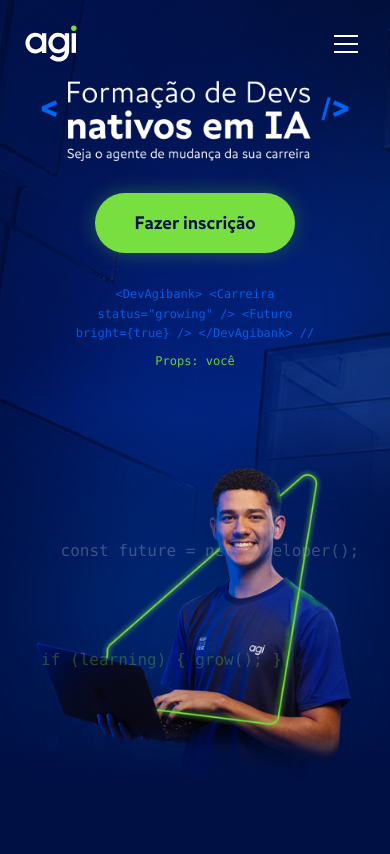
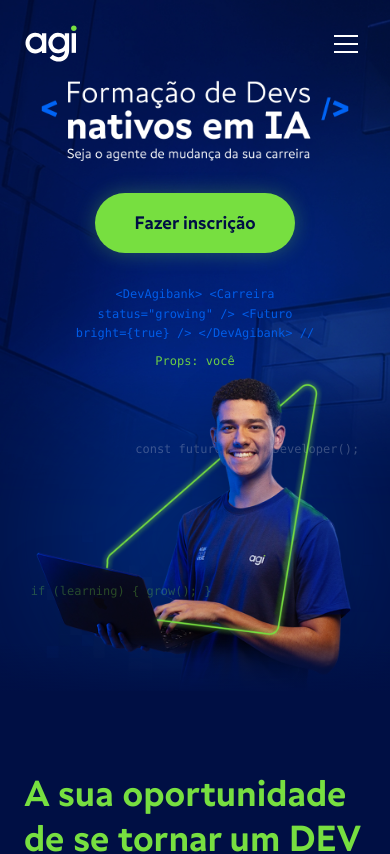
Before and after one commit to Uriel3coletivo/formacao-devs-ia, a Next.js app: page / in a window 390 px wide. Shown: the top 854 px of the page. Built offline with nearby package versions, Linux system fonts and the light colour scheme.

Commit message:
Update Hero.jsx

```diff
--- a/src/components/Hero.jsx
+++ b/src/components/Hero.jsx
@@ -16,7 +16,7 @@ export default function Hero() {
   }, [])
 
   return (
-    // MOBILE: pt-20 (reduzido para subir o conteúdo). DESKTOP: lg:pt-32 mantido.
+    // MOBILE: pt-20 pb-0. DESKTOP: lg:pt-32 lg:pb-12
     <section className="relative flex items-center bg-[#000f44] overflow-hidden pt-20 pb-0 lg:min-h-screen lg:pt-32 lg:pb-12">
 
       <div className="absolute inset-0 z-0">
@@ -38,7 +38,7 @@ export default function Hero() {
         <div className="grid grid-cols-1 lg:grid-cols-12 gap-0 items-center">
 
           {/* ========================================================= */}
-          {/* 🖥️ VERSÃO DESKTOP (BLINDADA) */}
+          {/* 🖥️ VERSÃO DESKTOP (BLINDADA - EXATAMENTE O SEU CÓDIGO) */}
           {/* ========================================================= */}
           <motion.div
             initial={{ opacity: 0, y: 30 }}
@@ -49,11 +49,11 @@ export default function Hero() {
             <img
               src="/images/Logo_Formacao_Devs.png"
               alt="Formação de Devs nativos em IA"
-              className="w-full max-w-[700px] xl:max-w-[850px] mb-8 object-contain -ml-8 xl:-ml-12"
+              className="w-full max-w-[700px] xl:max-w-[850px] mb-8 object-contain mt-12 lg:mt-0 -ml-8 xl:-ml-12"
               style={{ objectPosition: 'left center' }}
             />
 
-            <div className="pl-[75px] xl:pl-[90px] w-full flex flex-col items-start">
+            <div className="pl-6 md:pl-8 lg:pl-10 xl:pl-12 w-full flex flex-col items-start">
               <button className="bg-[#77df40] text-[#000f44] px-10 py-4 rounded-full font-bold text-lg hover:bg-[#0064f5] hover:text-white transition-all transform hover:scale-105 active:scale-95 shadow-[0_0_20px_rgba(119,223,64,0.3)]">
                 Fazer inscrição
               </button>
@@ -61,7 +61,7 @@ export default function Hero() {
               <motion.div
                 animate={{ x: mousePosition.x * 0.3, y: mousePosition.y * 0.3 }}
                 transition={{ type: 'spring', stiffness: 50, damping: 20 }}
-                className="mt-10 text-base text-[#0064f5] font-mono opacity-90 leading-relaxed text-left"
+                className="mt-10 text-sm md:text-base text-[#0064f5] font-mono opacity-90 leading-relaxed text-left"
               >
                 <p>&lt;DevAgibank&gt; &lt;Carreira</p>
                 <p className="pl-4">status="growing" /&gt;  &lt;Futuro</p>
@@ -102,26 +102,24 @@ export default function Hero() {
           </motion.div>
 
           {/* ========================================================= */}
-          {/* IMAGEM DO DEV (COMPARTILHADA ENTRE MOBILE E DESKTOP) */}
+          {/* IMAGEM DO DEV (COMPARTILHADA) */}
           {/* ========================================================= */}
-          {/* MOBILE: mt-2 (para descolar do botão). DESKTOP: lg:mt-0 mantido */}
-          <div className="col-span-12 lg:col-span-7 relative h-[450px] md:h-[600px] lg:h-[800px] xl:h-[950px] flex justify-center items-end pointer-events-none mt-2 lg:mt-0 z-20">
+          <div className="col-span-1 lg:col-span-7 relative h-[400px] md:h-[600px] lg:h-[800px] xl:h-[950px] flex justify-center items-end pointer-events-none -mt-8 lg:mt-0 z-20">
             <div className="absolute top-1/2 left-1/2 transform -translate-x-1/2 -translate-y-1/2 w-[300px] lg:w-[500px] h-[300px] lg:h-[500px] bg-[#0064f5] rounded-full blur-[80px] lg:blur-[120px] opacity-30 z-0" />
 
             {/* Código BRANCO ATRÁS do rapaz - MOBILE */}
             <motion.div
               animate={{ y: [0, 25, 0], opacity: [0.2, 0.6, 0.2] }}
               transition={{ repeat: Infinity, duration: 7, ease: "easeInOut", delay: 0.5 }}
-              className="lg:hidden absolute top-[35%] right-[2%] text-white font-mono text-base z-0"
+              className="lg:hidden absolute top-[25%] right-[2%] text-white font-mono text-xs z-0"
             >
               const future = new Developer();
             </motion.div>
 
-            {/* MOBILE: Scale mantido em 1.65. DESKTOP: lg:scale-[1.8] lg:-translate-x-32 mantido */}
             <motion.div
               animate={{ x: mousePosition.x, y: mousePosition.y }}
               transition={{ type: 'spring', stiffness: 50, damping: 20 }}
-              className="relative w-full h-full flex justify-center items-end z-10 scale-[1.65] lg:scale-[1.8] origin-bottom lg:-translate-x-32"
+              className="relative w-full h-full flex justify-center items-end z-10 scale-[1.3] lg:scale-[1.8] origin-bottom lg:-translate-x-32"
             >
               <img
                 src="/images/Dev-01.png"
@@ -134,7 +132,7 @@ export default function Hero() {
             <motion.div
               animate={{ y: [0, 30, 0], opacity: [0.3, 0.8, 0.3] }}
               transition={{ repeat: Infinity, duration: 6, ease: "easeInOut", delay: 1 }}
-              className="lg:hidden absolute bottom-[35%] left-[5%] text-[#77df40] font-mono text-base z-20"
+              className="lg:hidden absolute bottom-[35%] left-[2%] text-[#77df40] font-mono text-xs z-20"
             >
               if (learning) &#123; grow(); &#125;
             </motion.div>
@@ -149,7 +147,7 @@ export default function Hero() {
         <motion.div animate={{ y: [0, 25, 0], opacity: [0.2, 0.6, 0.2] }} transition={{ repeat: Infinity, duration: 7, ease: "easeInOut", delay: 0.5 }} className="absolute top-[65%] right-[15%] text-white">const future = new Developer();</motion.div>
       </div>
 
-      {/* MÁGICA MOBILE: Gradiente de transição para o próximo bloco (Escondido no Desktop) */}
+      {/* MÁGICA MOBILE: Gradiente de transição para o próximo bloco */}
       <div className="lg:hidden absolute bottom-0 left-0 w-full h-24 bg-gradient-to-t from-[#000f44] via-[#000f44]/80 to-transparent z-40 pointer-events-none" />
 
     </section>
```
